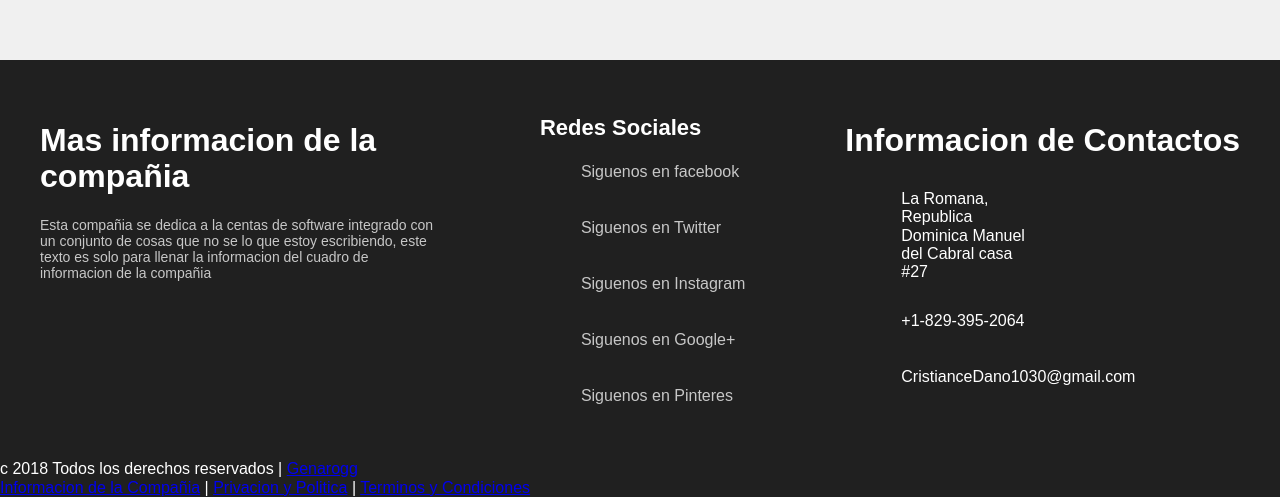
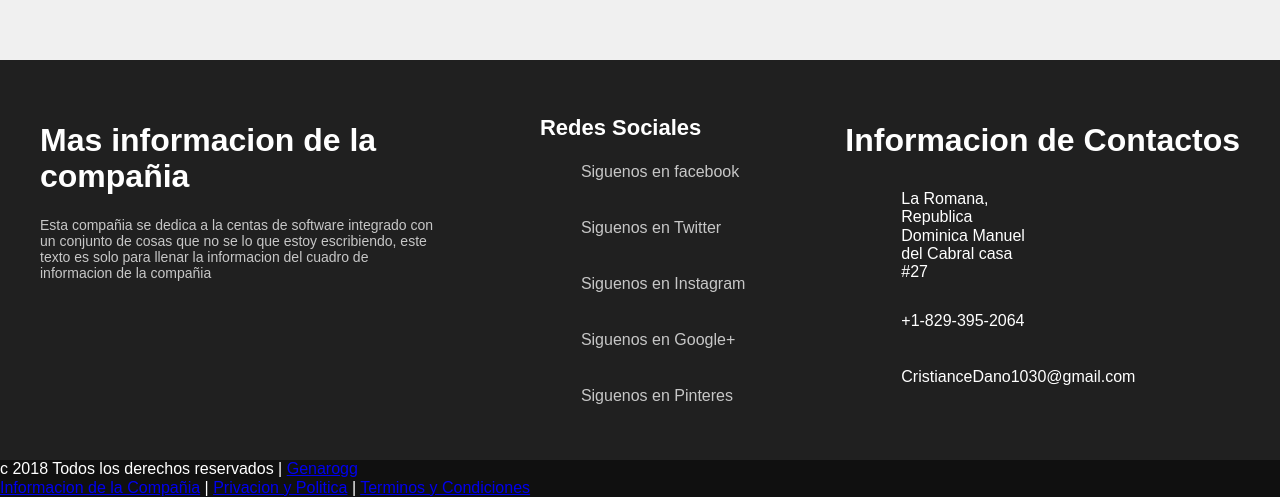
Before and after one commit to genarogg/footer-magt, a plain HTML site: page index.html in a window 1280 px wide. Shown: the part 303-800 px from the top of the page. Drawn offline with nearby package versions, Linux system fonts and the light colour scheme; files that its build step writes are made by us from their sources.

Commit message:
.ContainerFooterDown

```diff
--- a/css/style.css
+++ b/css/style.css
@@ -96,3 +96,9 @@ footer{
         margin-left: 20px;
         max-width: 140px;
     }
+
+.ContainerFooterDown{
+    width: 100%;
+    background: #101010;
+
+}
```
